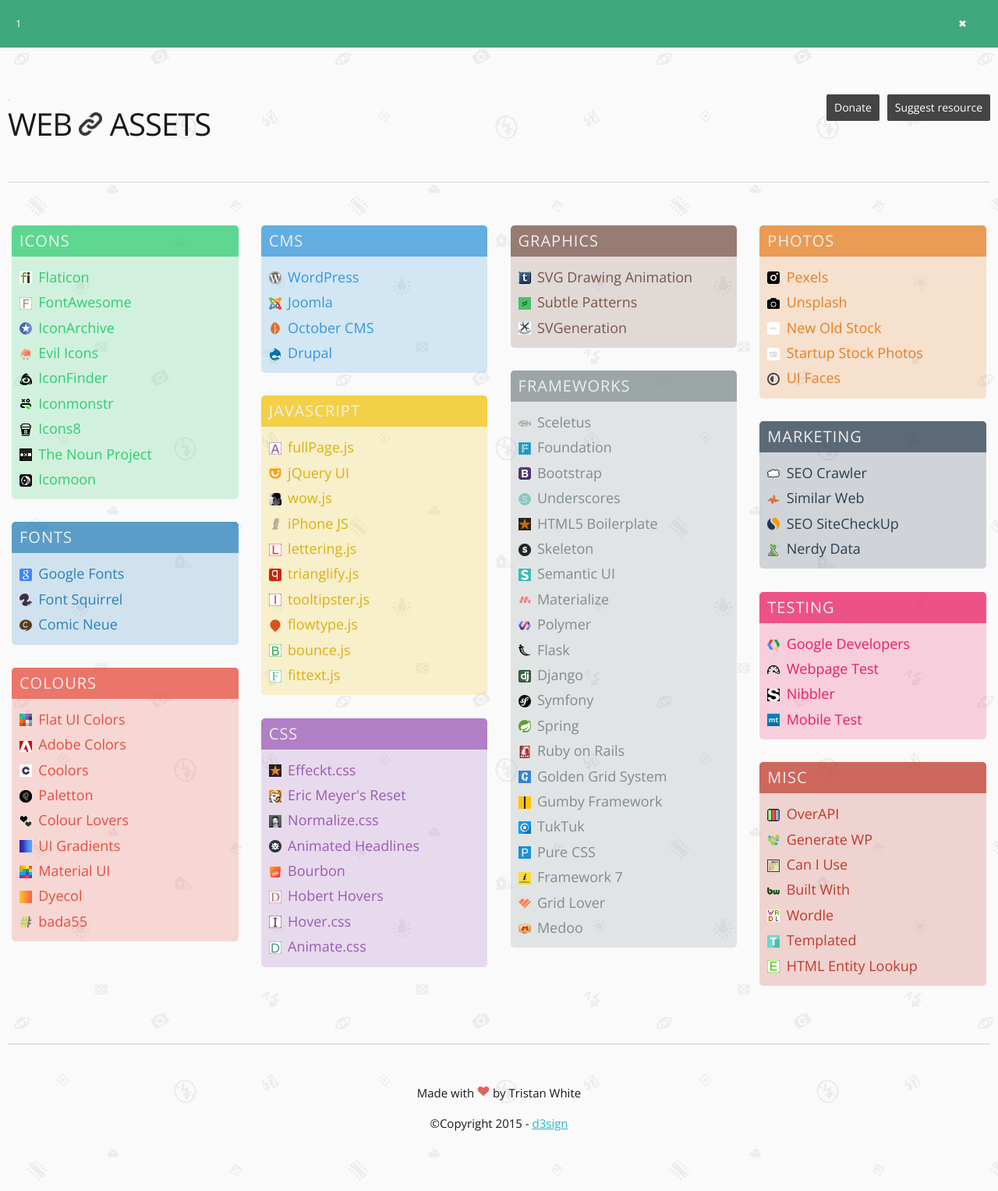
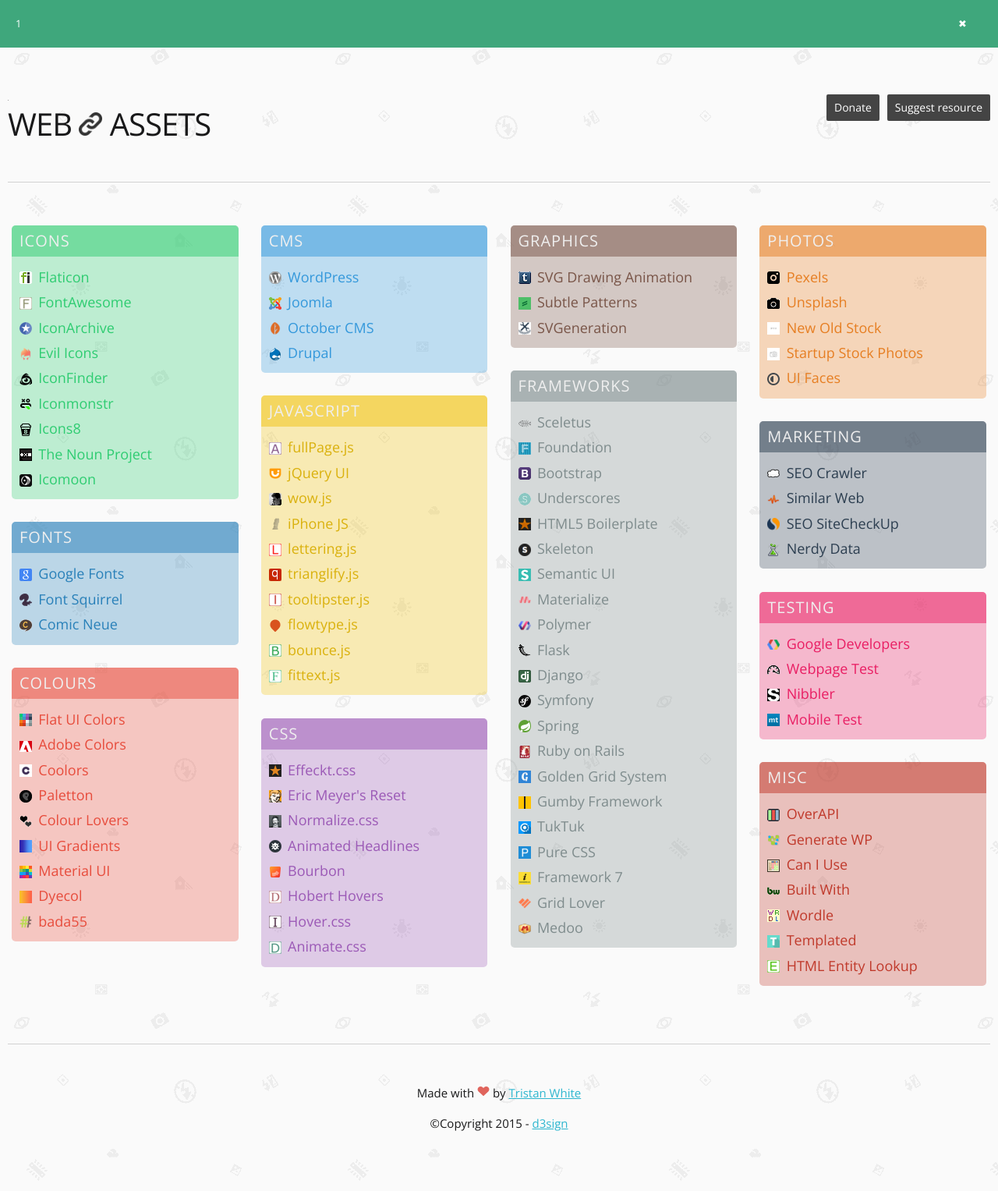
Before and after one commit to triss90405/web-assets, a PHP site: page /?msg=1 in a window 1280 px wide. Shown: the whole page at 78% size. Run offline with PHP 8.4, Linux system fonts and the light colour scheme; some libraries are stand-ins or nearby versions.

Commit message:
Adding vars for layouts

```diff
--- a/css/main.css
+++ b/css/main.css
@@ -1272,105 +1272,105 @@ textarea {
       .box .content a:hover .tooltip {
         display: block; }
   .box.green {
-    background: rgba(46, 204, 113, 0.2); }
+    background: rgba(46, 204, 113, 0.3); }
     .box.green .header {
-      background: rgba(46, 204, 113, 0.7); }
+      background: rgba(46, 204, 113, 0.5); }
     .box.green .content a {
       color: #2ecc71; }
       .box.green .content a:hover {
         color: #1b7943; }
   .box.blue {
-    background: rgba(41, 128, 185, 0.2); }
+    background: rgba(41, 128, 185, 0.3); }
     .box.blue .header {
-      background: rgba(41, 128, 185, 0.7); }
+      background: rgba(41, 128, 185, 0.5); }
     .box.blue .content a {
       color: #2980b9; }
       .box.blue .content a:hover {
         color: #164666; }
   .box.red {
-    background: rgba(231, 76, 60, 0.2); }
+    background: rgba(231, 76, 60, 0.3); }
     .box.red .header {
-      background: rgba(231, 76, 60, 0.7); }
+      background: rgba(231, 76, 60, 0.5); }
     .box.red .content a {
       color: #e74c3c; }
       .box.red .content a:hover {
         color: #a82315; }
   .box.yellow {
-    background: rgba(241, 196, 15, 0.2); }
+    background: rgba(241, 196, 15, 0.3); }
     .box.yellow .header {
-      background: rgba(241, 196, 15, 0.7); }
+      background: rgba(241, 196, 15, 0.5); }
     .box.yellow .content a {
       color: #dab10d; }
       .box.yellow .content a:hover {
         color: #927608; }
   .box.purple {
-    background: rgba(155, 89, 182, 0.2); }
+    background: rgba(155, 89, 182, 0.3); }
     .box.purple .header {
-      background: rgba(155, 89, 182, 0.7); }
+      background: rgba(155, 89, 182, 0.5); }
     .box.purple .content a {
       color: #9b59b6; }
       .box.purple .content a:hover {
         color: #623475; }
   .box.brown {
-    background: rgba(121, 85, 72, 0.2); }
+    background: rgba(121, 85, 72, 0.3); }
     .box.brown .header {
-      background: rgba(121, 85, 72, 0.7); }
+      background: rgba(121, 85, 72, 0.5); }
     .box.brown .content a {
       color: #795548; }
       .box.brown .content a:hover {
         color: #392822; }
   .box.turqoise {
-    background: rgba(26, 188, 156, 0.2); }
+    background: rgba(26, 188, 156, 0.3); }
     .box.turqoise .header {
-      background: rgba(26, 188, 156, 0.7); }
+      background: rgba(26, 188, 156, 0.5); }
     .box.turqoise .content a {
       color: #1abc9c; }
       .box.turqoise .content a:hover {
         color: #0e6252; }
   .box.asbestos {
-    background: rgba(127, 140, 141, 0.2); }
+    background: rgba(127, 140, 141, 0.3); }
     .box.asbestos .header {
-      background: rgba(127, 140, 141, 0.7); }
+      background: rgba(127, 140, 141, 0.5); }
     .box.asbestos .content a {
       color: #7f8c8d; }
       .box.asbestos .content a:hover {
         color: #4e5758; }
   .box.carrot {
-    background: rgba(230, 126, 34, 0.2); }
+    background: rgba(230, 126, 34, 0.3); }
     .box.carrot .header {
-      background: rgba(230, 126, 34, 0.7); }
+      background: rgba(230, 126, 34, 0.5); }
     .box.carrot .content a {
       color: #e67e22; }
       .box.carrot .content a:hover {
         color: #924d10; }
   .box.midnightBlue {
-    background: rgba(44, 62, 80, 0.2); }
+    background: rgba(44, 62, 80, 0.3); }
     .box.midnightBlue .header {
-      background: rgba(44, 62, 80, 0.7); }
+      background: rgba(44, 62, 80, 0.5); }
     .box.midnightBlue .content a {
       color: #2c3e50; }
       .box.midnightBlue .content a:hover {
         color: #080b0e; }
   .box.pink {
-    background: rgba(233, 30, 99, 0.2); }
+    background: rgba(233, 30, 99, 0.3); }
     .box.pink .header {
-      background: rgba(233, 30, 99, 0.7); }
+      background: rgba(233, 30, 99, 0.5); }
     .box.pink .content a {
       color: #e91e63; }
       .box.pink .content a:hover {
         color: #930e3b; }
   .box.pomegranate {
-    background: rgba(192, 57, 43, 0.2); }
+    background: rgba(192, 57, 43, 0.3); }
     .box.pomegranate .header {
-      background: rgba(192, 57, 43, 0.7); }
+      background: rgba(192, 57, 43, 0.5); }
     .box.pomegranate .content a {
       color: #c0392b; }
       .box.pomegranate .content a:hover {
         color: #6d2018; }
   .box.river {
-    background: rgba(52, 152, 219, 0.2); }
+    background: rgba(52, 152, 219, 0.3); }
     .box.river .header {
-      background: rgba(52, 152, 219, 0.7); }
+      background: rgba(52, 152, 219, 0.5); }
     .box.river .content a {
       color: #3498db; }
       .box.river .content a:hover {
--- a/index.php
+++ b/index.php
@@ -127,7 +127,7 @@
         <footer>
             <p>Made with
             <svg class="heart" version="1.1" xmlns="http://www.w3.org/2000/svg" xmlns:xlink="http://www.w3.org/1999/xlink" x="0px" y="0px" width="92.515px" height="73.161px" viewBox="0 0 92.515 73.161" enable-background="new 0 0 92.515 73.161" xml:space="preserve"><g><path fill="#010101" d="M82.32,7.888c-8.359-7.671-21.91-7.671-30.271,0l-5.676,5.21l-5.678-5.21c-8.357-7.671-21.91-7.671-30.27,0c-9.404,8.631-9.404,22.624,0,31.255l35.947,32.991L82.32,39.144C91.724,30.512,91.724,16.52,82.32,7.888z"></path></g></svg>
-            by Tristan White</p>
+            by <a href="https://github.com/triss90405" target="_target">Tristan White</a></p>
             &copy;Copyright <?php echo date("Y") ?> - <a href="http://d3sign.dk/">d3sign</a>
         </footer>
 
--- a/scss/main.scss
+++ b/scss/main.scss
@@ -107,18 +107,23 @@ textarea {
 		}
 	}
 
+	// Layout vars
+	$fadeout-1: 0.7;
+	$fadeout-2: 0.5;
+	$darken-percent: 20%;
+
 
 	// Green layout
 	&.green {
-		background: fade-out($emerald, 0.8);
+		background: fade-out($emerald, $fadeout-1);
 		.header {
-			background: fade-out($emerald, 0.3);
+			background: fade-out($emerald, $fadeout-2);
 		}
 		.content {
 			a{
 				color: $emerald;
 				&:hover {
-					color: darken($emerald, 20%);
+					color: darken($emerald, $darken-percent);
 				}
 			}
 		}
@@ -126,15 +131,15 @@ textarea {
 
 	// Blue layout
 	&.blue {
-		background: fade-out($belize, 0.8);
+		background: fade-out($belize, $fadeout-1);
 		.header {
-			background: fade-out($belize, 0.3);
+			background: fade-out($belize, $fadeout-2);
 		}
 		.content {
 			a{
 				color: $belize;
 				&:hover {
-					color: darken($belize, 20%);
+					color: darken($belize, $darken-percent);
 				}
 			}
 		}
@@ -142,15 +147,15 @@ textarea {
 
 	// Red layout
 	&.red {
-		background: fade-out($alizarin, 0.8);
+		background: fade-out($alizarin, $fadeout-1);
 		.header {
-			background: fade-out($alizarin, 0.3);
+			background: fade-out($alizarin, $fadeout-2);
 		}
 		.content {
 			a{
 				color: $alizarin;
 				&:hover {
-					color: darken($alizarin, 20%);
+					color: darken($alizarin, $darken-percent);
 				}
 			}
 		}
@@ -158,15 +163,15 @@ textarea {
 
 	// Red layout
 	&.yellow {
-		background: fade-out($sunflower, 0.8);
+		background: fade-out($sunflower, $fadeout-1);
 		.header {
-			background: fade-out($sunflower, 0.3);
+			background: fade-out($sunflower, $fadeout-2);
 		}
 		.content {
 			a{
 				color: darken($sunflower, 5%);
 				&:hover {
-					color: darken($sunflower, 20%);
+					color: darken($sunflower, $darken-percent);
 				}
 			}
 		}
@@ -174,15 +179,15 @@ textarea {
 
 	// Purple layout
 	&.purple {
-		background: fade-out($amethyst, 0.8);
+		background: fade-out($amethyst, $fadeout-1);
 		.header {
-			background: fade-out($amethyst, 0.3);
+			background: fade-out($amethyst, $fadeout-2);
 		}
 		.content {
 			a{
 				color: $amethyst;
 				&:hover {
-					color: darken($amethyst, 20%);
+					color: darken($amethyst, $darken-percent);
 				}
 			}
 		}
@@ -190,15 +195,15 @@ textarea {
 
 	// Brown layout
 	&.brown {
-		background: fade-out($brown, 0.8);
+		background: fade-out($brown, $fadeout-1);
 		.header {
-			background: fade-out($brown, 0.3);
+			background: fade-out($brown, $fadeout-2);
 		}
 		.content {
 			a{
 				color: $brown;
 				&:hover {
-					color: darken($brown, 20%);
+					color: darken($brown, $darken-percent);
 				}
 			}
 		}
@@ -206,15 +211,15 @@ textarea {
 
 	// Turqoise layout
 	&.turqoise {
-		background: fade-out($turqoise, 0.8);
+		background: fade-out($turqoise, $fadeout-1);
 		.header {
-			background: fade-out($turqoise, 0.3);
+			background: fade-out($turqoise, $fadeout-2);
 		}
 		.content {
 			a{
 				color: $turqoise;
 				&:hover {
-					color: darken($turqoise, 20%);
+					color: darken($turqoise, $darken-percent);
 				}
 			}
 		}
@@ -222,15 +227,15 @@ textarea {
 
 	// Asbestos layout
 	&.asbestos {
-		background: fade-out($asbestos, 0.8);
+		background: fade-out($asbestos, $fadeout-1);
 		.header {
-			background: fade-out($asbestos, 0.3);
+			background: fade-out($asbestos, $fadeout-2);
 		}
 		.content {
 			a{
 				color: $asbestos;
 				&:hover {
-					color: darken($asbestos, 20%);
+					color: darken($asbestos, $darken-percent);
 				}
 			}
 		}
@@ -238,15 +243,15 @@ textarea {
 
 	// Carrot layout
 	&.carrot {
-		background: fade-out($carrot, 0.8);
+		background: fade-out($carrot, $fadeout-1);
 		.header {
-			background: fade-out($carrot, 0.3);
+			background: fade-out($carrot, $fadeout-2);
 		}
 		.content {
 			a{
 				color: $carrot;
 				&:hover {
-					color: darken($carrot, 20%);
+					color: darken($carrot, $darken-percent);
 				}
 			}
 		}
@@ -254,15 +259,15 @@ textarea {
 
 	// midnightBlue layout
 	&.midnightBlue {
-		background: fade-out($midnightBlue, 0.8);
+		background: fade-out($midnightBlue, $fadeout-1);
 		.header {
-			background: fade-out($midnightBlue, 0.3);
+			background: fade-out($midnightBlue, $fadeout-2);
 		}
 		.content {
 			a{
 				color: $midnightBlue;
 				&:hover {
-					color: darken($midnightBlue, 20%);
+					color: darken($midnightBlue, $darken-percent);
 				}
 			}
 		}
@@ -270,15 +275,15 @@ textarea {
 
 	// Pink layout
 	&.pink {
-		background: fade-out($pink, 0.8);
+		background: fade-out($pink, $fadeout-1);
 		.header {
-			background: fade-out($pink, 0.3);
+			background: fade-out($pink, $fadeout-2);
 		}
 		.content {
 			a{
 				color: $pink;
 				&:hover {
-					color: darken($pink, 20%);
+					color: darken($pink, $darken-percent);
 				}
 			}
 		}
@@ -286,15 +291,15 @@ textarea {
 
 	// Pomegranate layout
 	&.pomegranate {
-		background: fade-out($pomegranate, 0.8);
+		background: fade-out($pomegranate, $fadeout-1);
 		.header {
-			background: fade-out($pomegranate, 0.3);
+			background: fade-out($pomegranate, $fadeout-2);
 		}
 		.content {
 			a{
 				color: $pomegranate;
 				&:hover {
-					color: darken($pomegranate, 20%);
+					color: darken($pomegranate, $darken-percent);
 				}
 			}
 		}
@@ -302,15 +307,15 @@ textarea {
 
 	// River layout
 	&.river {
-		background: fade-out($river, 0.8);
+		background: fade-out($river, $fadeout-1);
 		.header {
-			background: fade-out($river, 0.3);
+			background: fade-out($river, $fadeout-2);
 		}
 		.content {
 			a{
 				color: $river;
 				&:hover {
-					color: darken($river, 20%);
+					color: darken($river, $darken-percent);
 				}
 			}
 		}
```
